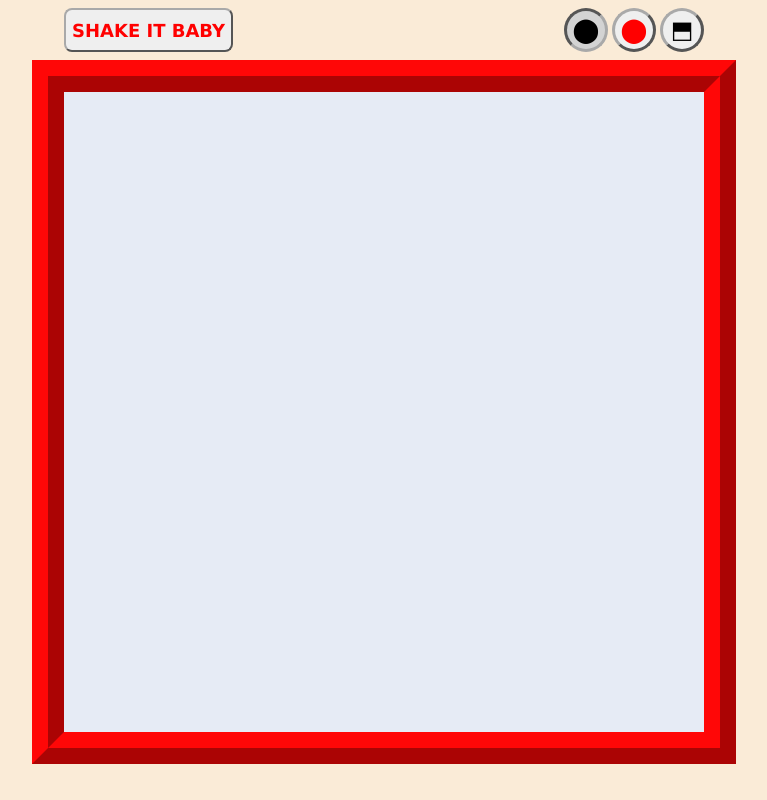
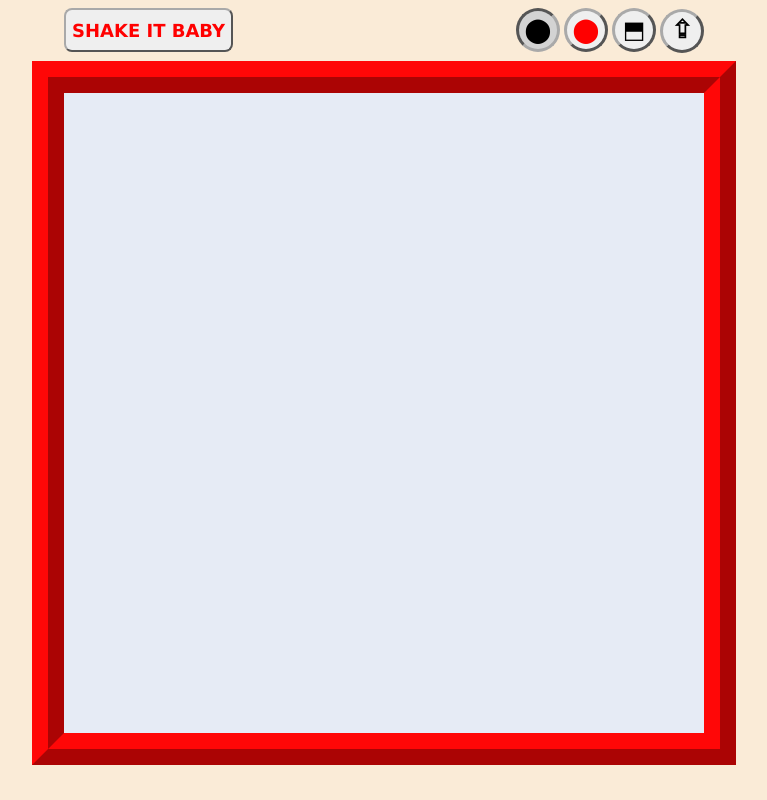
Before and after one commit to El-Burnie/etch-a-sketch, a plain HTML site: page index.html in a window 1280 px wide. Shown: the whole page, without its empty margins (256-1023 px from the left). Drawn offline with Linux system fonts and the light colour scheme.

Commit message:
Add progressive shading button

```diff
--- a/index.html
+++ b/index.html
@@ -16,6 +16,7 @@
             <button class="optionButton selected" id="blackToggle">⬤</button>
             <button class="optionButton" id="randomToggle">⬤</button>
             <button class="optionButton" id="eraserToggle">⬒</button>
+            <button class="optionButton" id="progressiveShadingToggle">⮸</button>
         </div>
     </div>
     <div id="container"></div>
```
